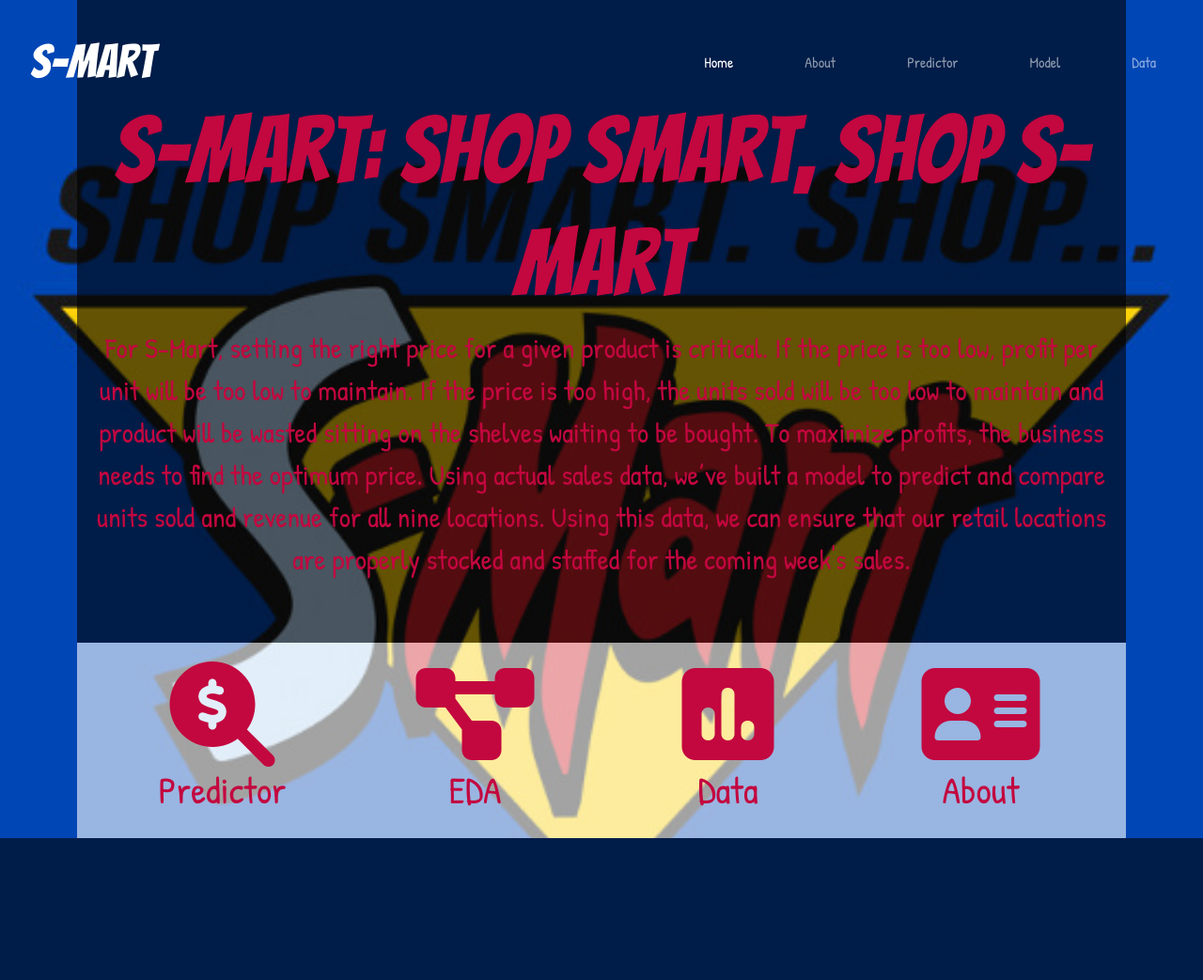
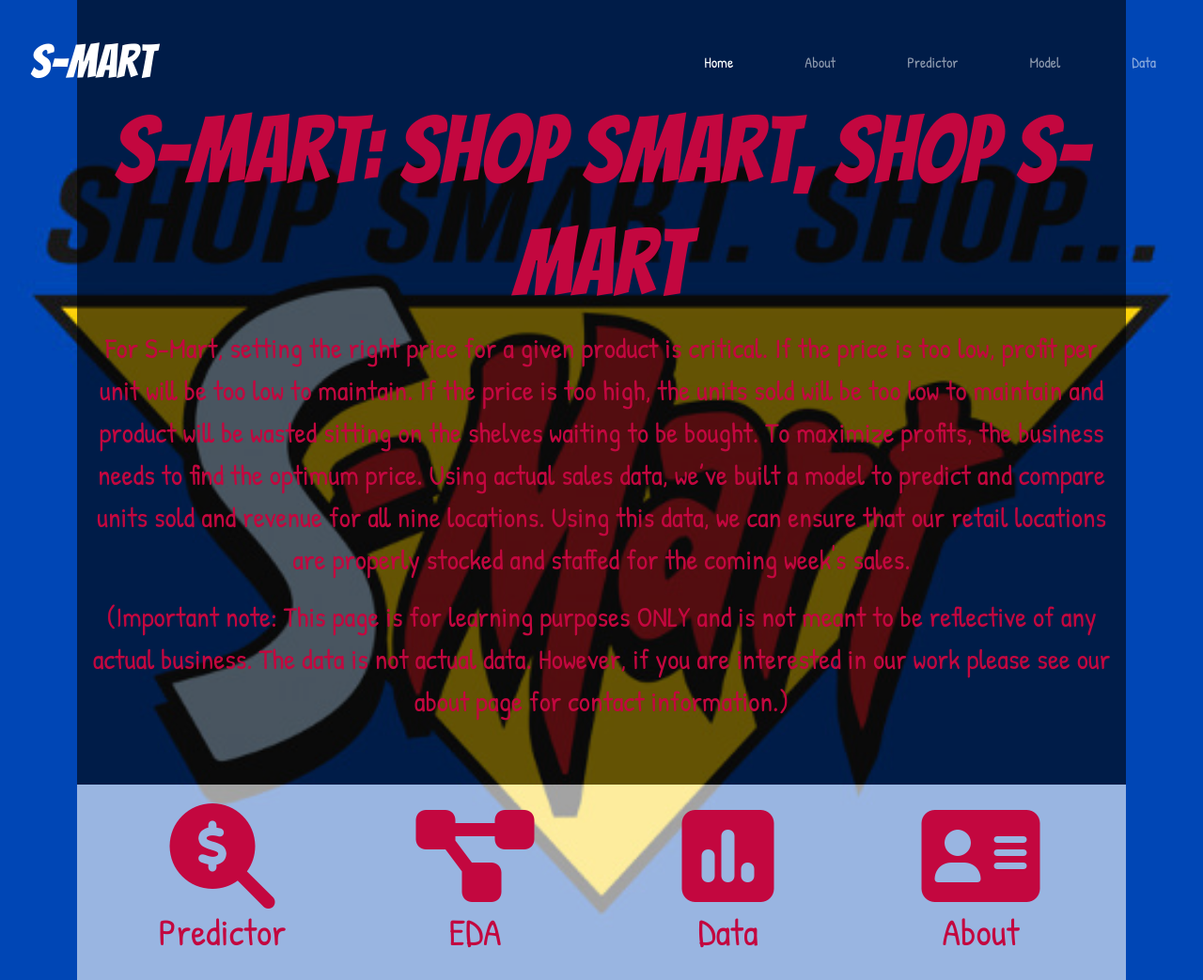
Before and after one commit to jackatopolis/s-martpredictor, a Flask app: page / in a window 1280 px wide. Shown: the whole page at 94% size. Before the commit the page ends 892 px from the top, so only its background shows below. Run offline with Flask 2, Linux system fonts and the light colour scheme; some libraries are stand-ins or nearby versions; some web fonts are replaced.

Commit message:
adding disclaimer

```diff
--- a/templates/home.html
+++ b/templates/home.html
@@ -28,6 +28,8 @@
         to predict and compare units sold and revenue for all nine
         locations. Using this data, we can ensure that our retail locations
         are properly stocked and staffed for the coming week's sales.
+      </p>
+      <p class="lead text-center">(Important note: This page is for learning purposes ONLY and is not meant to be reflective of any actual business. The data is not actual data. However, if you are interested in our work please see our about page for contact information.)
       </p>
     </div>
 
```
